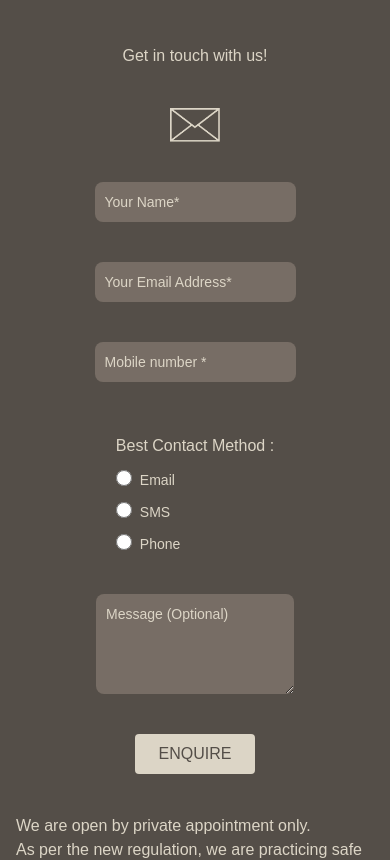
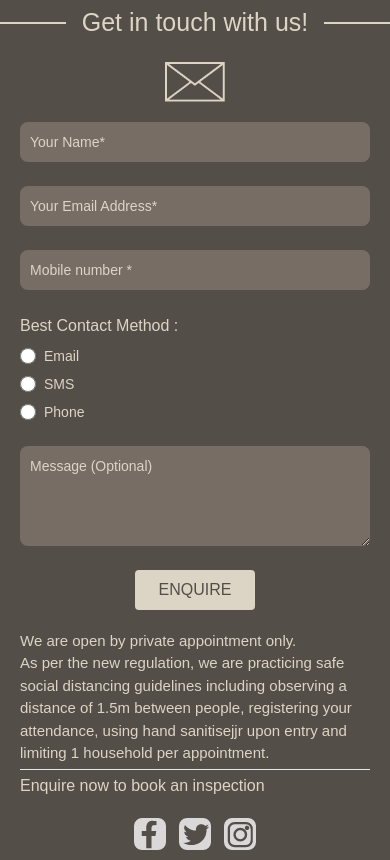
Before and after one commit to Olivia-cyx/488TEMPLESOWE_frontend_front, a Next.js app: page /team in a window 390 px wide. Shown: the part 880-1740 px from the top of the page. Built offline with nearby package versions, Linux system fonts and the light colour scheme; no server answers; a web font is replaced by a local one.

Commit message:
feat: finish responsive design

```diff
--- a/app/team/page.tsx
+++ b/app/team/page.tsx
@@ -14,7 +14,7 @@ const TeamPage: React.FC = () => (
           must encapsulate distinct quality and originality and be both functional and low maintenance with understated elegance. Above all, we strive to instil
           a strong sense of connection and pride in our future homes.
           <br />
-          <br /> Gaining experience in Australia’s property industry has cemented our ambition to provide flawlessly designed and executed boutique homes and
+          <br /> Gaining experience in Australia's property industry has cemented our ambition to provide flawlessly designed and executed boutique homes and
           apartments.
           <br />
           <br /> Rising Holdings has initiated several multi-million dollar projects with more exciting ones in the pipeline. Despite our growth, we still
--- a/components/Footer.tsx
+++ b/components/Footer.tsx
@@ -1,23 +1,16 @@
 "use client"
 
 import React, { useEffect, useRef, useState } from "react"
-import styles from "../styles"
-import { motion } from "framer-motion"
-import { navVariants } from "../utils/motion"
-import { ENavBarTab } from "../constants/navbar"
-import Link from "next/link"
 import emailjs, { EmailJSResponseStatus } from "@emailjs/browser"
-import result from "postcss/lib/result"
 
 export const Footer: React.FC = () => {
-  const serverId = process.env.NEXT_PUBLIC_SERVER_ID
-  const templateId = process.env.NEXT_PUBLIC_TEMPLATE_ID
+  const serverId = process.env.NEXT_PUBLIC_SERVER_ID as string
+  const templateId = process.env.NEXT_PUBLIC_TEMPLATE_ID as string
   const publicKey = process.env.NEXT_PUBLIC_PUBLIC_KEY
 
   if (!serverId || !templateId || !publicKey) {
     throw new Error("Environment variables not set")
   }
-  const [contactPreference, setContactPreference] = useState("email")
 
   const form = useRef<HTMLFormElement | null>(null)
 
@@ -42,7 +35,7 @@ export const Footer: React.FC = () => {
       return
     }
 
-    emailjs.sendForm(process.env.NEXT_PUBLIC_SERVER_ID!, process.env.NEXT_PUBLIC_TEMPLATE_ID!, form.current, process.env.NEXT_PUBLIC_PUBLIC_KEY!).then(
+    emailjs.sendForm(serverId, templateId, form.current, publicKey).then(
       (result: EmailJSResponseStatus) => {
         console.log(result.text)
         setEmailSent(true)
@@ -57,133 +50,109 @@ export const Footer: React.FC = () => {
     }
   }
   return (
-    <div className={`bg-primary-yellow overflow-hidden ${styles.height1200}`}>
-      <div className="flex flex-col justify-center items-center mt-20">
-        <h1 className="lineBefore Freight Big Pro xl:text-[48px] md:text-[36px]" style={{ color: "#DCD5C6", fontWeight: "lighter" }}>
-          Get in touch with us!
-        </h1>
-        <div className="mt-10">
-          <img src="Group 122.png" alt="picture" className="xl:h-full xl:w-full md:h-[100px] w-[50px]" />
+    <div className="bg-primary-yellow h-full flex flex-col items-center sm:gap-8 gap-5 sm:py-20 py-10">
+      {/* title */}
+      <div className=" flex w-screen items-center sm:gap-10 gap-4 before:content-[''] before:flex-1 before:h-[2px] before:bg-secondary-white after:content-[''] after:flex-1 after:h-[2px] after:bg-secondary-white">
+        <h1 className=" md:text-[48px] sm:text-[40px] text-[25px] text-secondary-white font-light">Get in touch with us!</h1>
       </div>
-        <form ref={form} className="contact-form" onSubmit={sendEmail}>
-          <div className="flex flex-col xl:items-start md:justify-center items-center">
+      {/* logo*/}
+      <div>
+        <img src="Group 122.png" alt="picture" className="sm:h-auto h-[40px]" />
+      </div>
+      {/* form */}
+      <form ref={form} className="flex flex-col items-start sm:gap-10 gap-6 sm:min-w-[550px] min-w-[350px]" onSubmit={sendEmail}>
+        {/* name */}
         <input
           type="text"
           id="user_name"
-              // eslint-disable-next-line max-len
-              className="xl:w-[541px] md:w-full bg-gray-50 text-gray-900 text-sm rounded-lg focus:ring-blue-500 focus:border-blue-500 p-2.5 dark:bg-gray-700 dark:border-gray-600 dark:placeholder-gray-400 dark:text-white dark:focus:ring-blue-500 dark:focus:border-blue-500 mt-10 custom-placeholder"
+          className="w-full text-sm rounded-lg focus:ring-secondary-white focus:border-secondary-white p-2.5 placeholder:text-secondary-white bg-input-gray"
           placeholder="Your Name*"
           name="user_name"
           required
-              style={{ backgroundColor: "#776D65" }}
         />
+        {/* email */}
         <input
           type="email"
           id="email_address"
-              // eslint-disable-next-line max-len
-              className="xl:w-[541px] md:w-[350px] bg-gray-50 text-gray-900 text-sm rounded-lg focus:ring-blue-500 focus:border-blue-500 p-2.5 dark:bg-gray-700 dark:border-gray-600 dark:placeholder-gray-400 dark:text-white dark:focus:ring-blue-500 dark:focus:border-blue-500 mt-10 custom-placeholder"
+          className="w-full bg-input-gray text-sm rounded-lg focus:ring-secondary-white focus:border-secondary-white p-2.5 placeholder:text-secondary-white"
           placeholder="Your Email Address*"
           name="email_address"
           required
-              style={{ backgroundColor: "#776D65" }}
         />
+        {/* mobile number */}
         <input
           type="tel"
           id="mobile_number"
-              // eslint-disable-next-line max-len
-              className="xl:w-[541px] md:w-[300px] bg-gray-50 text-gray-900 text-sm rounded-lg focus:ring-blue-500 focus:border-blue-500 block p-2.5 dark:bg-gray-700 dark:border-gray-600 dark:placeholder-gray-400 dark:text-white dark:focus:ring-blue-500 dark:focus:border-blue-500 mt-10 custom-placeholder"
+          className="w-full bg-input-gray text-sm rounded-lg focus:ring-secondary-white focus:border-secondary-white block p-2.5 placeholder:text-secondary-white"
           placeholder="Mobile number *"
           name="mobile_number"
           required
-              style={{ backgroundColor: "#776D65" }}
         />
-            <div className="flex flex-col xl:items-start xl:justify-start mt-10">
+        {/* radio buttons */}
+        <div className="flex flex-col items-start gap-2">
           <div>
-                <p className="mt-3 pb-3" style={{ color: "#DCD5C6" }}>
-                  Best Contact Method :
-                </p>
+            <p className="text-secondary-white">Best Contact Method :</p>
           </div>
 
-              <div className="flex justify-start">
-                <input
-                  id="contact-via-email"
-                  type="radio"
-                  value="email"
-                  name="contact_method"
-                  className="w-4 h-4 custom-radio dark:bg-gray-700 dark:border-gray-600"
-                />
-                <label htmlFor="contact-via-email" className="ml-2 text-sm font-medium custom-label">
+          <div className="flex items-center">
+            <input id="contact-via-email" type="radio" value="email" name="contact_method" className="w-4 h-4 custom-radio" />
+            <label htmlFor="contact-via-email" className="ml-2 text-sm font-medium text-secondary-white">
               Email
             </label>
           </div>
-              <div className="flex justify-start mt-3">
-                <input
-                  id="contact-via-sms"
-                  type="radio"
-                  value="sms"
-                  name="contact_method"
-                  className="w-4 h-4 custom-radio dark:bg-gray-700 dark:border-gray-600"
-                />
-                <label htmlFor="contact-via-sms" className="ml-2 text-sm font-medium custom-label">
+          <div className="flex items-center">
+            <input id="contact-via-sms" type="radio" value="sms" name="contact_method" className="w-4 h-4 custom-radio" />
+            <label htmlFor="contact-via-sms" className="ml-2 text-sm font-medium text-secondary-white ">
               SMS
             </label>
           </div>
-              <div className="flex justify-start mt-3">
-                <input
-                  id="contact-via-phone"
-                  type="radio"
-                  value="phone"
-                  name="contact_method"
-                  className="w-4 h-4 custom-radio dark:bg-gray-700 dark:border-gray-600"
-                />
-                <label htmlFor="contact-via-phone" className="ml-2 text-sm font-medium custom-label">
+          <div className="flex items-center">
+            <input id="contact-via-phone" type="radio" value="phone" name="contact_method" className="w-4 h-4 custom-radio" />
+            <label htmlFor="contact-via-phone" className="ml-2 text-sm font-medium text-secondary-white">
               Phone
             </label>
           </div>
         </div>
+
+        {/* message */}
         <textarea
           id="message"
-              // eslint-disable-next-line max-len
-              className="xl:w-[541px] xl:h-[174px] md:w-[300px] h-[100px] bg-gray-50 text-gray-900 text-sm rounded-lg focus:ring-blue-500 focus:border-blue-500 block p-2.5 dark:bg-gray-700 dark:border-gray-600 dark:placeholder-gray-400 dark:text-white dark:focus:ring-blue-500 dark:focus:border-blue-500 mt-10 custom-placeholder"
+          className="w-full h-[100px] bg-input-gray text-sm rounded-lg focus:ring-secondary-white focus:border-secondary-white block p-2.5 placeholder:text-secondary-white"
           placeholder="Message (Optional)"
           name="message"
-              style={{ backgroundColor: "#776D65" }}
         />
-            <div>
+
+        {/* email sent */}
+
         {emailSent && (
           <div className="mb-4 rounded-lg bg-primary-100 px-6 py-5 text-base text-primary-600" role="alert">
-                  <h2 className="Freight Big Pro text-[21px]" style={{ color: "#DCD5C6" }}>
-                    {" "}
-                    Enquiry has been sent successfully!{" "}
-                  </h2>
+            <h2 className="Freight Big Pro text-[21px] text-secondary-white"> Enquiry has been sent successfully! </h2>
           </div>
         )}
-            </div>
-            <div className="container flex justify-center items-center">
-              {" "}
-              <button type="submit" className="bg-[#DCD5C6] hover:bg-hover-gray transition-colors duration-400 ease-in py-2 px-6 rounded mt-10">
-                <h2 className="Freight Big Pro xl:text-[21px]" style={{ color: "#544E48" }}>
-                  ENQUIRE
-                </h2>
+
+        {/* submit button */}
+        <div className="container flex justify-center">
+          <button type="submit" className="bg-secondary-white hover:bg-hover-gray transition-colors duration-400 ease-in py-2 px-6 rounded">
+            <h2 className="Freight Big Pro xl:text-[21px] text-primary-yellow">ENQUIRE</h2>
           </button>
         </div>
-          </div>
       </form>
-        <div className="mt-10 xl:w-[516px] md:w-[150px] mr-4 ml-4">
-          <p className="xl:text-[21px] mb:text-[12px]" style={{ color: "#DCD5C6" }}>
+      {/* text */}
+      <div className="sm:w-[516px] w-[350px]">
+        <p className="sm:text-[21px] text-[15px] text-secondary-white">
           We are open by private appointment only.
           <br /> As per the new regulation, we are practicing safe social distancing guidelines including observing a distance of 1.5m between people,
           registering your attendance, using hand sanitisejjr upon entry and limiting 1 household per appointment.
         </p>
-          <hr />
-          <p style={{ color: "#DCD5C6" }}>Enquire now to book an inspection</p>
+        <hr className="my-1" />
+        <p className="text-secondary-white">Enquire now to book an inspection</p>
       </div>
-        <div className="flex justify-center items-center mt-3 space-x-3">
+      {/* social media */}
+      <div className="flex gap-3">
         <img src="Group 116.png" alt="facebook" />
         <img src="Group 120.png" alt="twitter" />
         <img src="Group 121.png" alt="instagram" />
       </div>
     </div>
-    </div>
   )
 }
--- a/components/Header.tsx
+++ b/components/Header.tsx
@@ -1,4 +1,3 @@
-/* eslint-disable max-len */
 "use client"
 
 import React, { useEffect, useState } from "react"
--- a/constants/slider.ts
+++ b/constants/slider.ts
@@ -1,4 +1,3 @@
-/* eslint-disable max-len */
 import coverpage from "../public/Mask Group 5.png"
 import bathroom from "../public/Mask Group 6.png"
 import life1 from "../public/Lifestyle/Mask Group 20.png"
--- a/sections/kitchenSection.tsx
+++ b/sections/kitchenSection.tsx
@@ -5,7 +5,7 @@ import { Navigation, Pagination } from "swiper/modules"
 import styles from "../styles"
 import { motion } from "framer-motion"
 import { fadeIn, planetVariants, staggerContainer } from "../utils/motion"
-import { TypingBrownText, TypingText } from "../components/Custom.Text"
+import { TypingBrownText } from "../components/Custom.Text"
 import { kitchImageSlide } from "../constants/slider"
 import Image from "next/image"
 import "swiper/css"
--- a/sections/landingSection.tsx
+++ b/sections/landingSection.tsx
@@ -1,9 +1,6 @@
 "use client"
 import React from "react"
-import styles from "../styles"
 import { motion } from "framer-motion"
-import Navbar from "../components/Header"
-import { slideIn, textVariant } from "../utils/motion"
 
 export default function LandingPage() {
   return (
--- a/styles/globals.css
+++ b/styles/globals.css
@@ -104,7 +104,6 @@
   background-repeat: repeat;
   background-attachment: fixed;
   width: 100%;
-  height: 100%;
   background-blend-mode: multiply;
   opacity: 80%;
 }
@@ -150,28 +149,12 @@
   color: #dcd5c6 !important;
 }
 
-h1::before,
-h1::after {
+.footerTitleLine:before,
+.footerTitleLine:after {
   content: "";
-  display: inline-block;
-  height: 1px;
-  width: 0%; /* Default width for small screens */
+  flex: 1;
+  height: 2px;
   background: #dcd5c6;
-  margin-right: 0px;
-  vertical-align: middle;
-}
-
-@media screen and (min-width: 768px) {
-  h1:before,
-  h1:after {
-    content: "";
-    display: inline-block;
-    height: 2px;
-    width: 600px;
-    background: #dcd5c6;
-    margin-right: 10px;
-    vertical-align: middle;
-  }
 }
 
 .custom-radio {
@@ -181,14 +164,6 @@ h1::after {
 
 .custom-radio:checked {
   background-color: #dcd5c6;
-}
-
-.custom-label {
-  color: #dcd5c6;
-}
-
-.custom-placeholder::placeholder {
-  color: #dcd5c6;
 }
 
 .textBoxRsponsive {
--- a/tailwind.config.js
+++ b/tailwind.config.js
@@ -1,11 +1,5 @@
 /** @type {import('tailwindcss').Config} */
-const content = [
-  "./app/**/*.{html,ts,tsx}",
-  "./components/**/*.{html,ts,tsx}",
-  "./sections/**/*.{html,ts,tsx}",
-  "./styles/**/*.{ts,tsx}",
-  "./node_modules/flowbite-react/**/*.{js,jsx,ts,tsx}",
-]
+const content = ["./app/**/*.{html,ts,tsx}", "./components/**/*.{html,ts,tsx}", "./sections/**/*.{html,ts,tsx}", "./styles/**/*.{ts,tsx}"]
 const mode = "jit"
 const theme = {
   extend: {
@@ -13,7 +7,7 @@ const theme = {
       "primary-yellow": "#544E48",
       "secondary-white": "#DCD5C6",
       "hover-gray": "#F2F3F5",
-      "light-gray": "rgb(128, 123, 123); ",
+      "input-gray": "#776D65",
     },
     transitionTimingFunction: {
       "out-flex": "cubic-bezier(0.05, 0.6, 0.4, 0.9)",
@@ -21,11 +15,33 @@ const theme = {
     spacing: {
       120: "18rem",
     },
+    top: {
+      "10%": "10%",
+      "20%": "20%",
+      "30%": "30%",
+      "40%": "40%",
+      "50%": "50%",
+      "60%": "60%",
+      "70%": "70%",
+      "80%": "80%",
+      "90%": "90%",
+    },
+    left: {
+      "10%": "10%",
+      "20%": "20%",
+      "30%": "30%",
+      "40%": "40%",
+      "50%": "50%",
+      "60%": "60%",
+      "70%": "70%",
+      "80%": "80%",
+      "90%": "90%",
+    },
   },
 }
 
 // eslint-disable-next-line no-undef
-const plugins = ["flowbite/plugin"]
+const plugins = []
 
 // eslint-disable-next-line no-undef
 module.exports = {
```
Also changed, not shown: app/gallery/page.tsx (+6 -9 lines), .eslintrc.json. Lines whose indentation alone changed are shown as unchanged.
